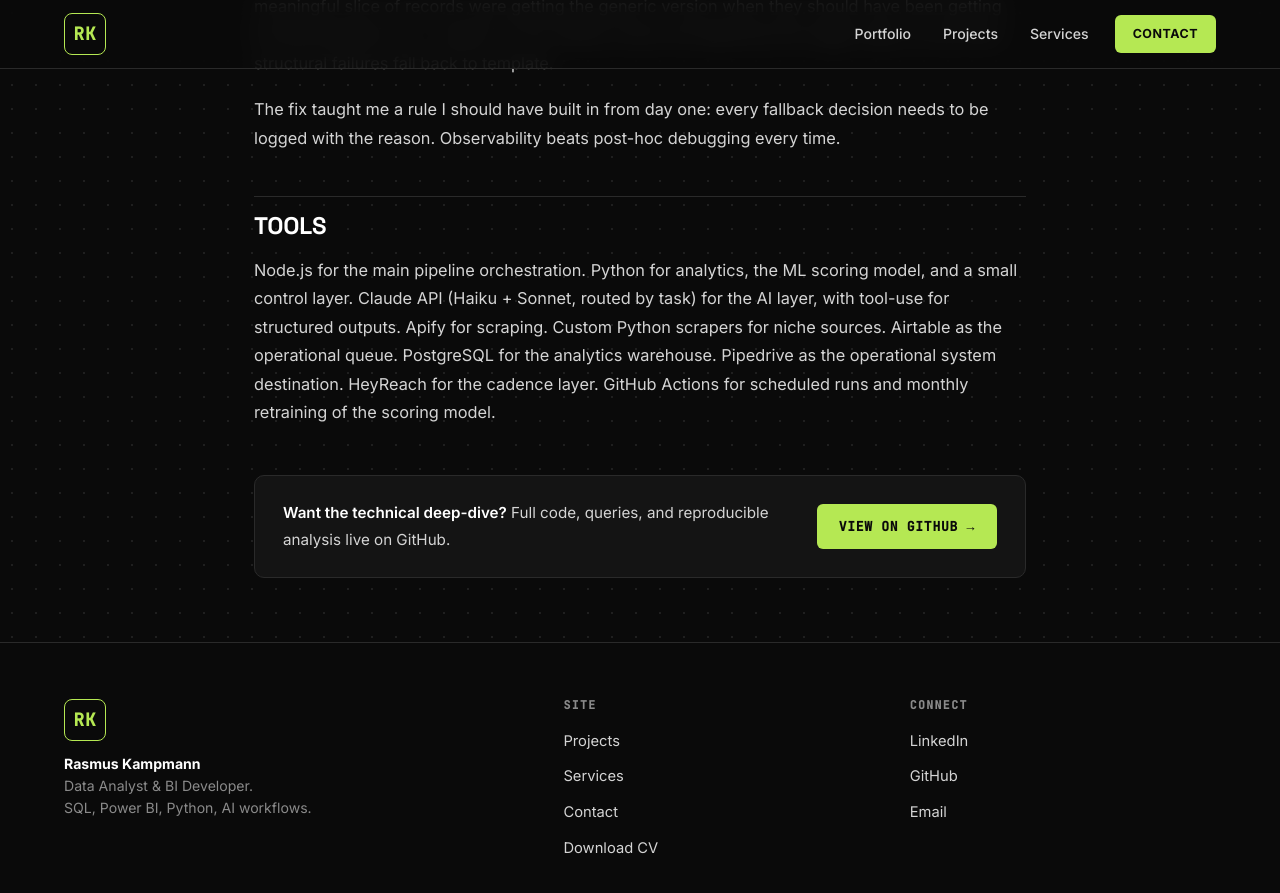
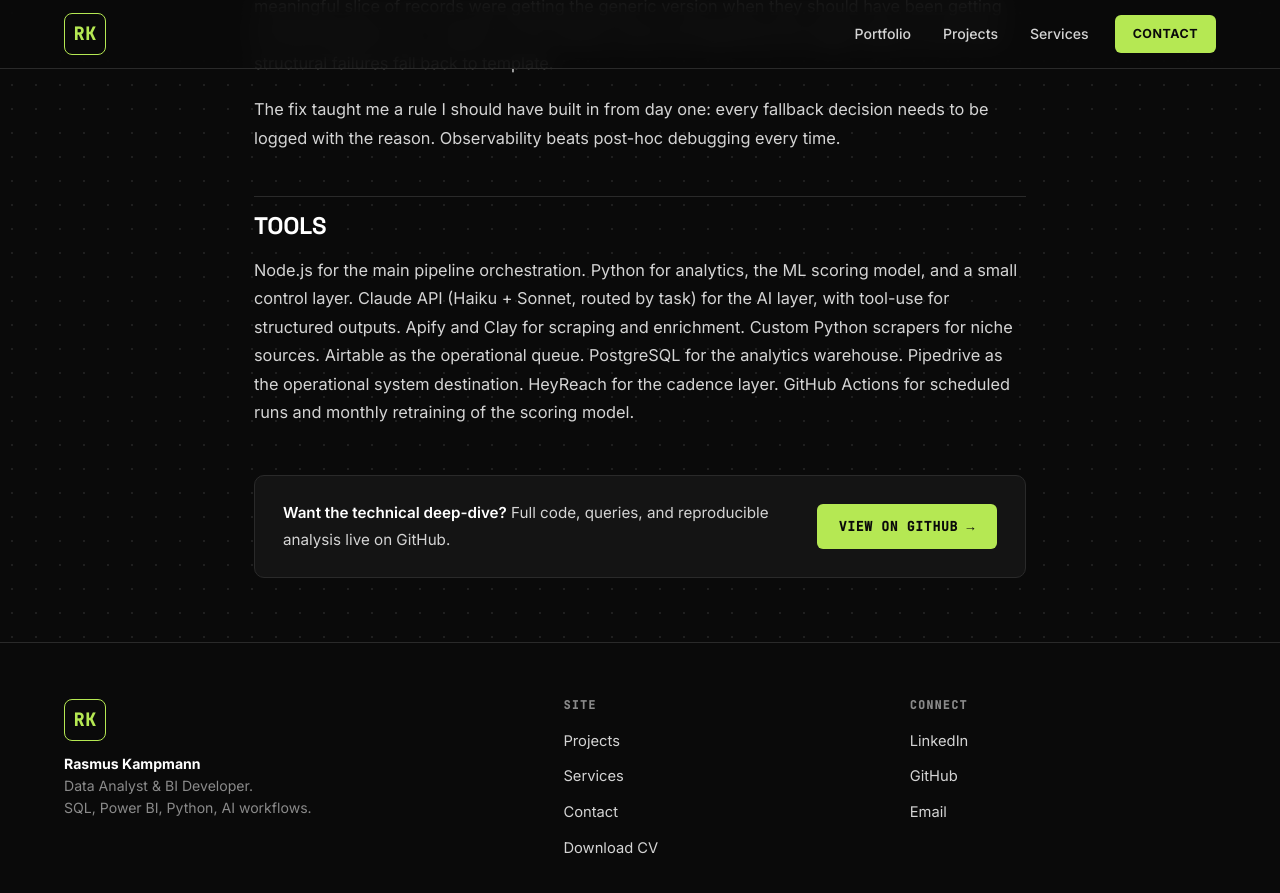
Before and after one commit to rasmuskampmann1998/rasmuskampmann.com, a Jekyll site: the page built from _projects/06-ai-driven-data-pipeline.md, in a window 1280 px wide and 900 px high, scrolled down 6503 px. Shown: the top 893 px of the window. Built offline with Jekyll 4.4.1, drawn with Linux system fonts in a browser that asks for light colours.

Commit message:
Add Clay to the AI pipeline tools list
Clay was used for scraping and enrichment alongside Apify and custom
Python scrapers. Added to the frontmatter tools array (so it renders as
a tag in the project hero) and to the prose tools section at the bottom.

Co-Authored-By: Claude Sonnet 4.6 <noreply@anthropic.com>

```diff
--- a/_projects/06-ai-driven-data-pipeline.md
+++ b/_projects/06-ai-driven-data-pipeline.md
@@ -2,7 +2,7 @@
 layout: project
 title: End-to-End AI-Driven Data Pipeline
 tagline: "Multi-stage system orchestrating scraping, scoring, AI-driven content generation, and real-time data routing. Built around methodology, not metrics. Around 50% cold connection acceptance rate."
-tools: [Node.js, Python, Claude API, Apify, Airtable, PostgreSQL, Pipedrive, HeyReach, GitHub Actions]
+tools: [Node.js, Python, Claude API, Apify, Clay, Airtable, PostgreSQL, Pipedrive, HeyReach, GitHub Actions]
 outcome_headline: "Nine-stage pipeline combining public data extraction, ML scoring, multi-model AI orchestration, and real-time routing into operational systems"
 outcome_detail: "Built around methodology, not metrics. Validator logic, deterministic fallbacks, queue-based stage isolation, multi-model routing. Around 50% cold connection acceptance rate."
 order: 6
@@ -101,4 +101,4 @@ The fix taught me a rule I should have built in from day one: every fallback dec
 
 ## Tools
 
-Node.js for the main pipeline orchestration. Python for analytics, the ML scoring model, and a small control layer. Claude API (Haiku + Sonnet, routed by task) for the AI layer, with tool-use for structured outputs. Apify for scraping. Custom Python scrapers for niche sources. Airtable as the operational queue. PostgreSQL for the analytics warehouse. Pipedrive as the operational system destination. HeyReach for the cadence layer. GitHub Actions for scheduled runs and monthly retraining of the scoring model.
+Node.js for the main pipeline orchestration. Python for analytics, the ML scoring model, and a small control layer. Claude API (Haiku + Sonnet, routed by task) for the AI layer, with tool-use for structured outputs. Apify and Clay for scraping and enrichment. Custom Python scrapers for niche sources. Airtable as the operational queue. PostgreSQL for the analytics warehouse. Pipedrive as the operational system destination. HeyReach for the cadence layer. GitHub Actions for scheduled runs and monthly retraining of the scoring model.
```
